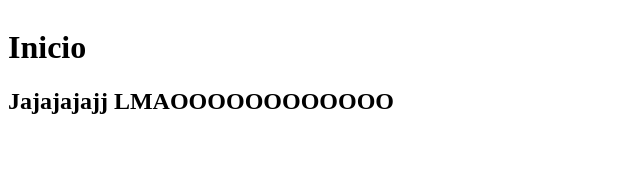
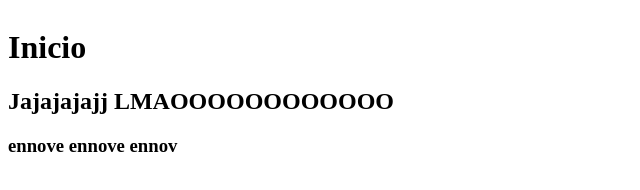
Before and after one commit to FloraSav22/Vivero-test, a plain HTML site: page index.html in a window 1280 px wide. Shown: the whole page, without its empty margins (0-640 px from the left). Drawn offline with Linux system fonts and the light colour scheme.

Commit message:
agregue otro titulo

```diff
--- a/index.html
+++ b/index.html
@@ -12,7 +12,7 @@
     <main>
         <h1>Inicio</h1>
         <section><h2>Jajajajajj LMAOOOOOOOOOOOO</h2></section>
-        <section></section>
+        <section><h3>ennove ennove ennov</h3></section>
     </main>
     <footer>
         <p></p>
```
